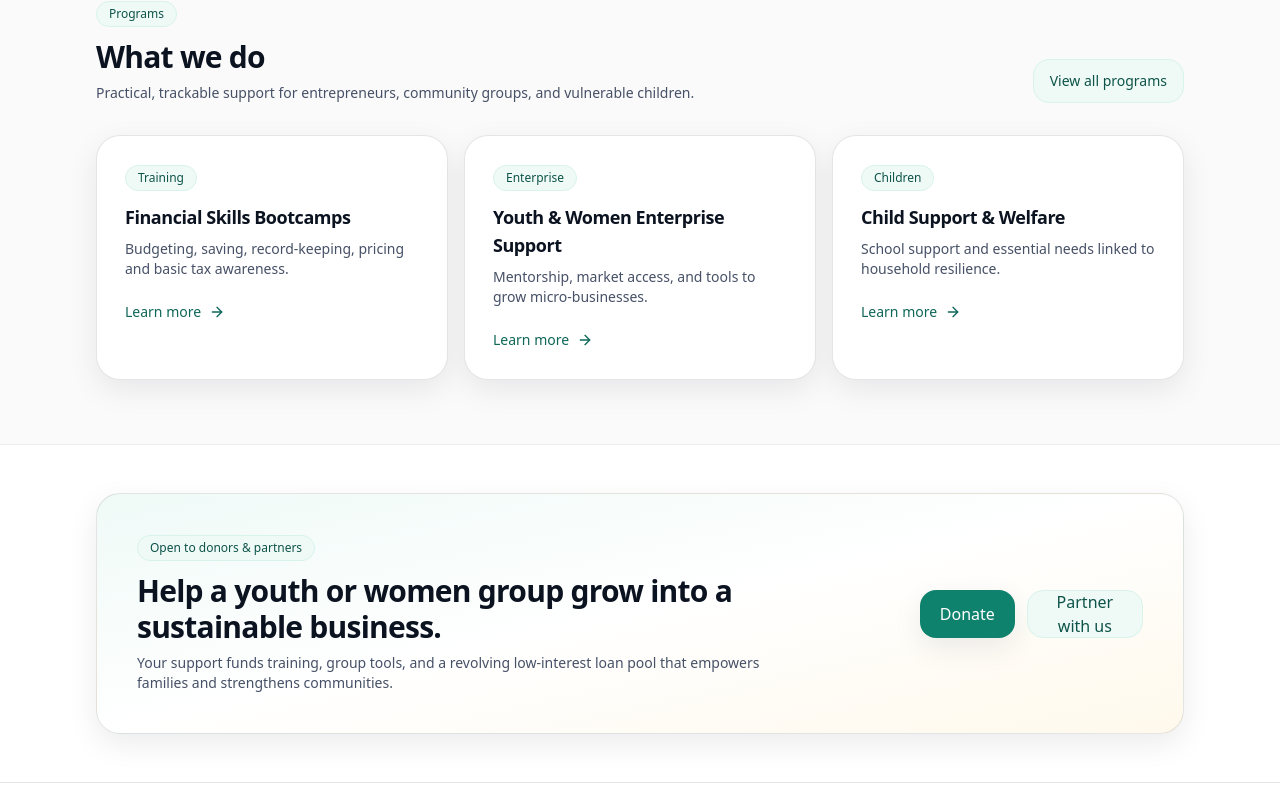
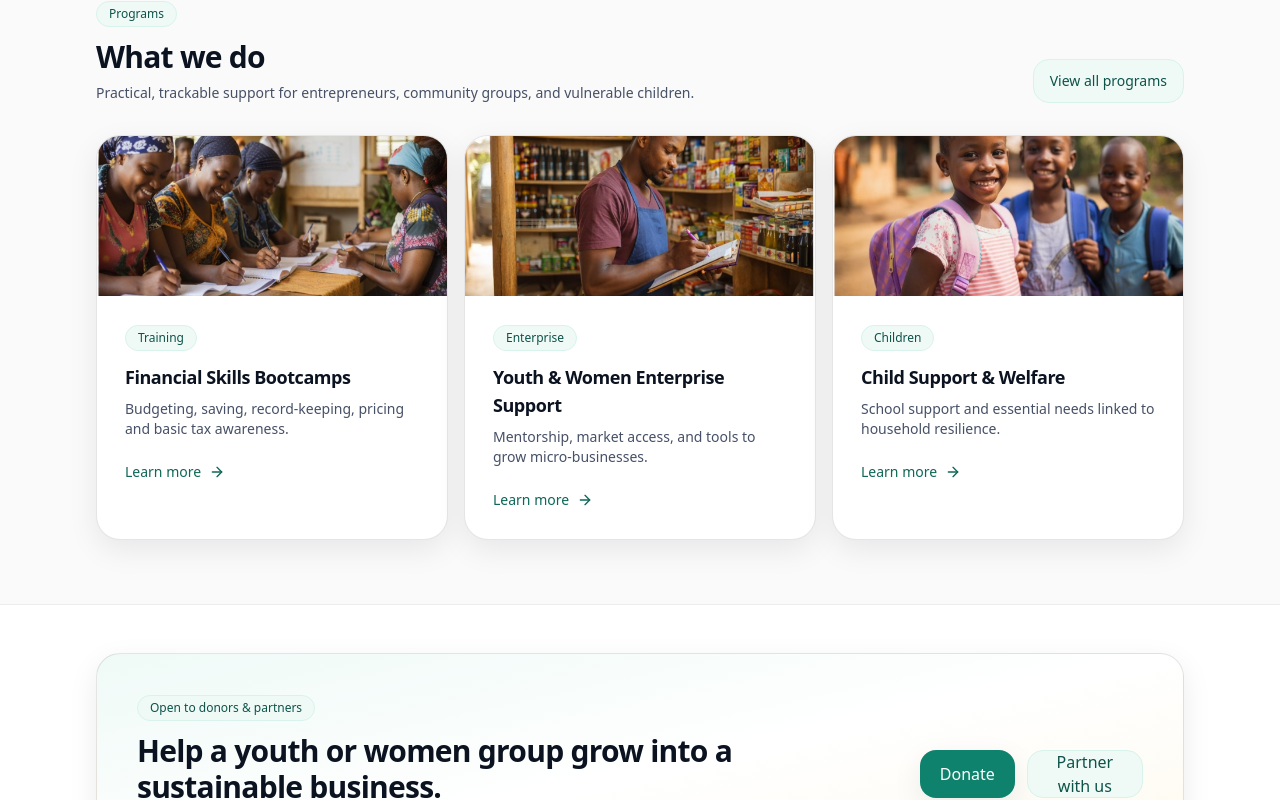
Before and after one commit to mugagamuto/virgo-society-ug, a Next.js app: page / in a window 1280 px wide. Shown: the part 1213-2013 px from the top of the page. Built offline with nearby package versions, Linux system fonts and the light colour scheme.

Commit message:
Fix ProgramCard to support imageSrc

```diff
--- a/app/page.tsx
+++ b/app/page.tsx
@@ -179,15 +179,31 @@ function Step({ n, title, desc }: { n: string; title: string; desc: string }) {
   );
 }
 
-function ProgramCard({ title, desc, tag }: { title: string; desc: string; tag: string }) {
+function ProgramCard({
+  title,
+  desc,
+  tag,
+  imageSrc,
+}: {
+  title: string;
+  desc: string;
+  tag: string;
+  imageSrc: string;
+}) {
   return (
-    <Card>
+    <Card className="overflow-hidden">
+      <div className="relative h-40 w-full">
+        <Image src={imageSrc} alt={title} fill className="object-cover" />
+      </div>
       <CardContent className="p-7">
         <Badge>{tag}</Badge>
         <div className="mt-3 text-lg font-semibold tracking-tight">{title}</div>
         <p className="mt-2 text-sm text-mutedInk">{desc}</p>
         <div className="mt-5">
-          <Link href="/programs" className="inline-flex items-center text-sm font-medium text-brand-700 hover:text-brand-800">
+          <Link
+            href="/programs"
+            className="inline-flex items-center text-sm font-medium text-brand-700 hover:text-brand-800"
+          >
             Learn more <ArrowRight className="ml-2" size={16} />
           </Link>
         </div>
```
